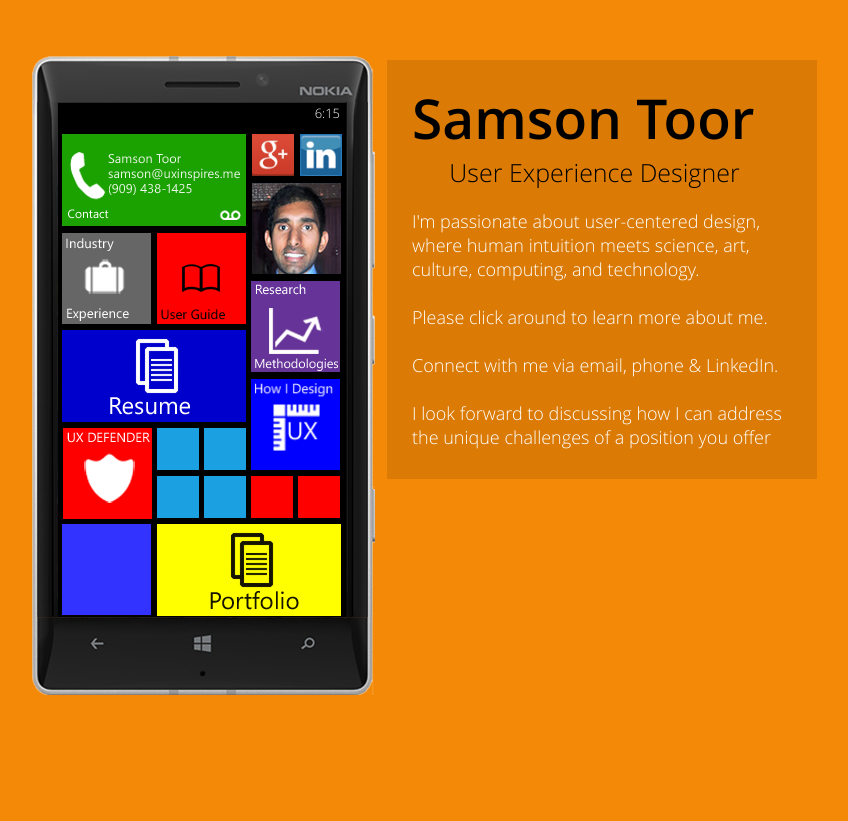
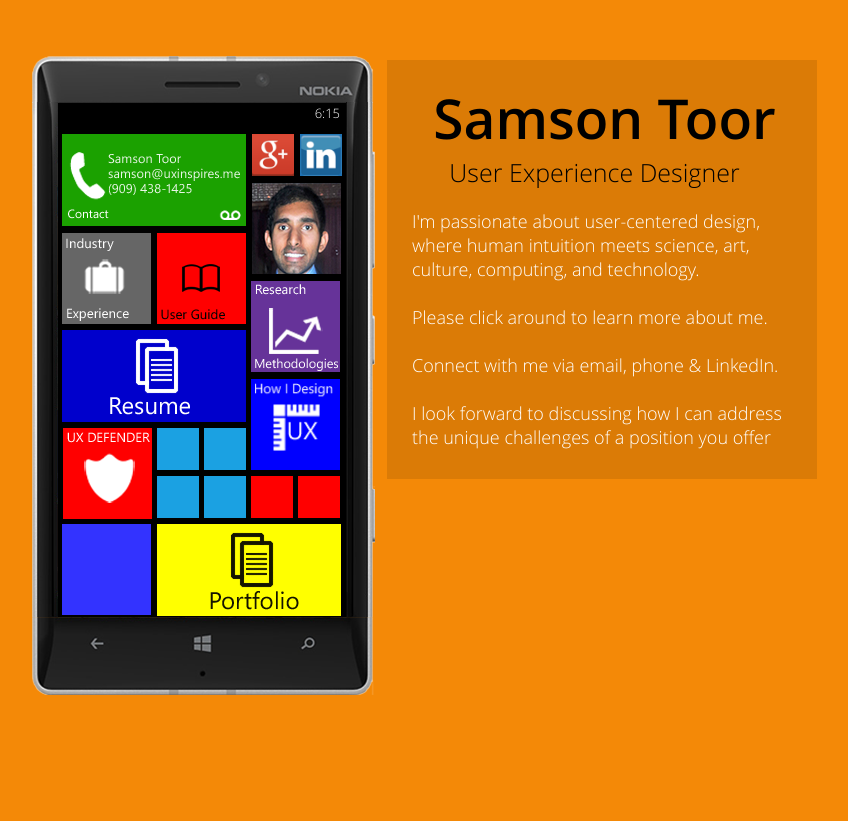
Before and after one commit to uxinspiresme/uxinspiresme.github.io, a plain HTML site: page index.html in a window 1280 px wide. Shown: the whole page, without its empty margins (38-886 px from the left). Drawn offline with Linux system fonts and the light colour scheme.

Commit message:
-append.center.title

```diff
--- a/index.css
+++ b/index.css
@@ -61,7 +61,7 @@ body {
 #frame .home {  no-repeat scroll 0% 0% transparent; bottom: 77px; cursor: pointer; height: 39px; left: 183px; position: absolute; width: 90px; z-index: 5; }
 #frame .search {  no-repeat scroll 0% 0% transparent; bottom: 77px; cursor: pointer; height: 39px; left: 280px; position: absolute; width: 95px; z-index: 5; }
 #title { background: none repeat scroll 0% 0% rgba(0, 0, 0, 0.1); position: absolute; left: 425px; top: 10px; width:430px;}
-#title .name {font-size: 55px; margin: 20px 20px 0px 25px;}
+#title .name {text-align: center; font-size: 55px; margin: 20px 20px 0px 25px;}
 #title .name span {  font-weight: bold; color: black;  }
 #title .steps {text-align: center ; font-size: 25px; margin: 0px 15px 0px 0px; color: black; }
 #title .aboutme { font-size: 18px; margin: 20px 20px 30px 25px; color: white; }
```
